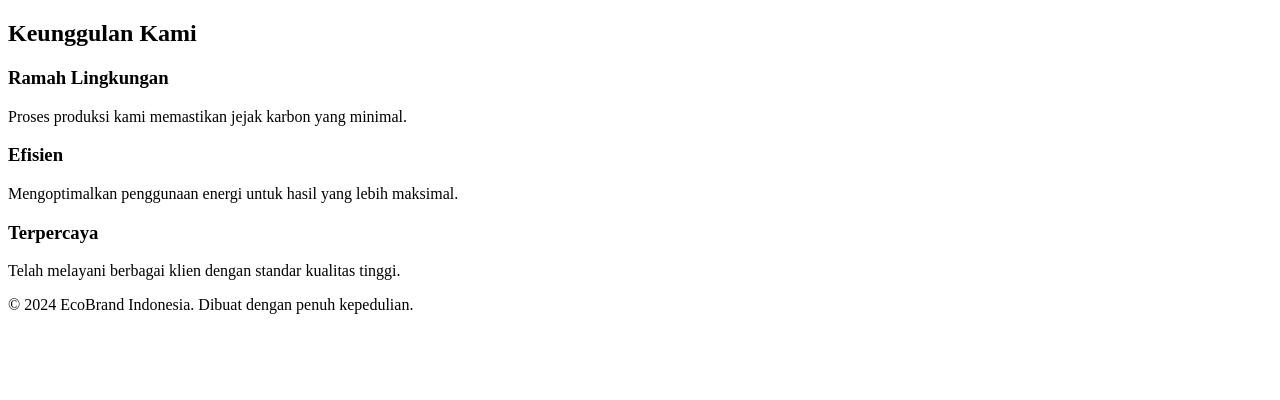
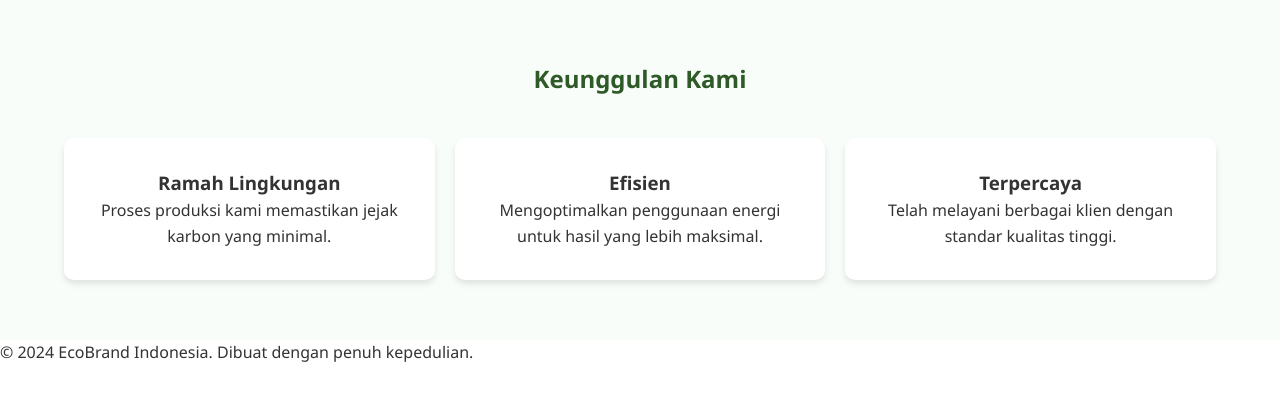
Before and after one commit to fahmithahir/web-bisnis, a plain HTML site: page index.html in a window 1280 px wide. Drawn offline with Linux system fonts and the light colour scheme.

Commit message:
RaphaAja

```diff
--- a/index.html
+++ b/index.html
@@ -4,6 +4,7 @@
     <meta charset="UTF-8">
     <meta name="viewport" content="width=device-width, initial-scale=1.0">
     <title>Document</title>
+    <link rel="stylesheet" href="Capy.css">
 </head>
 <body>
     <section class="features">
```
